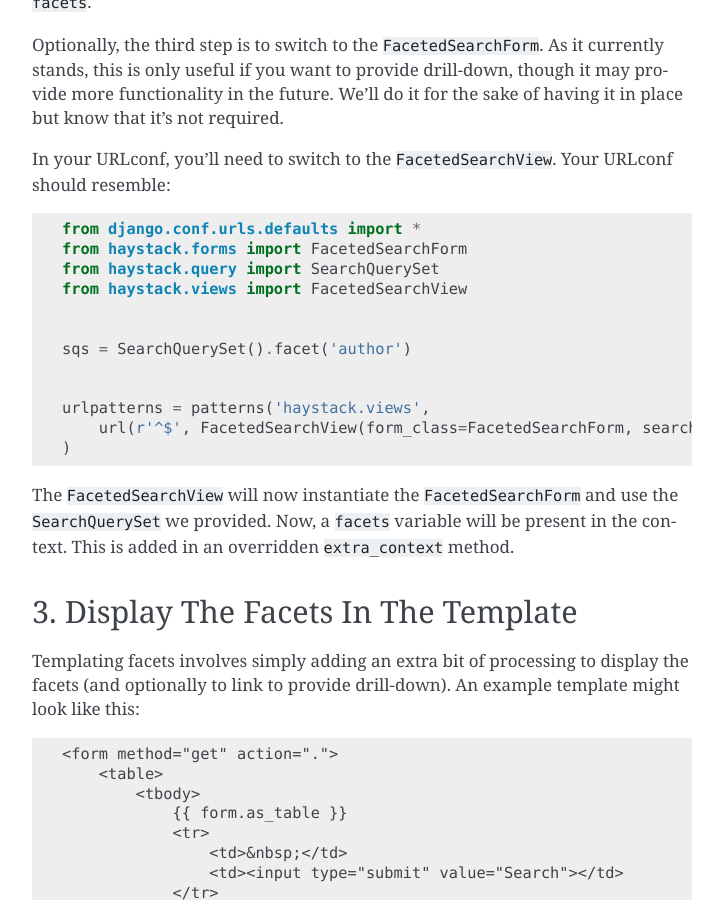
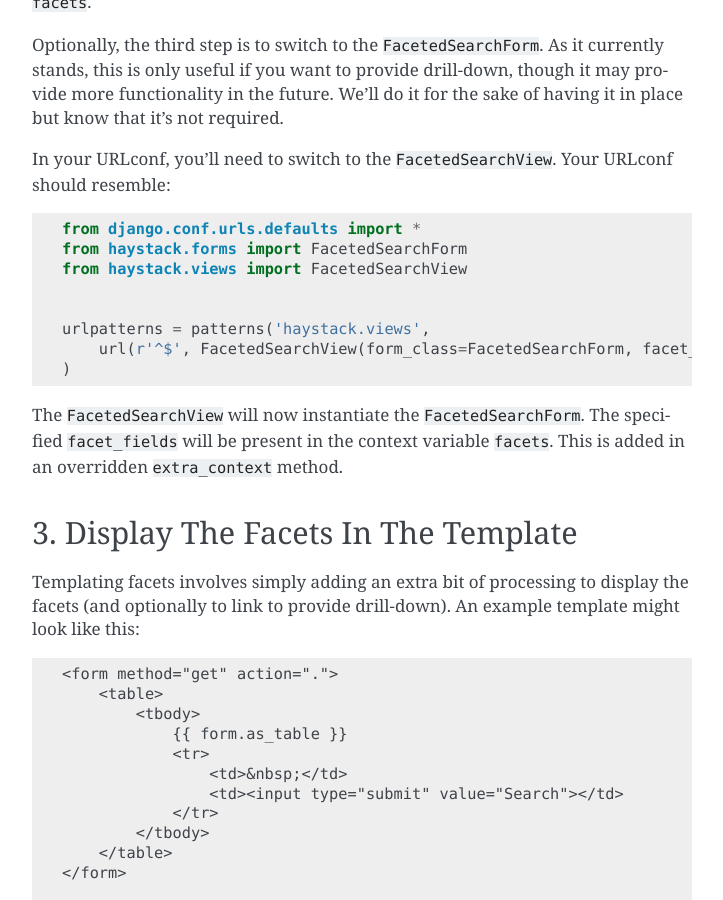
Before and after one commit to django-haystack/django-haystack, a Sphinx documentation site: the page built from docs/faceting.rst, in a window 1280 px wide and 900 px high, scrolled down 4346 px. Shown: the whole window, without its empty margins (388-1111 px from the left). Built offline with Sphinx 7.4.7, drawn with Linux system fonts in a browser that asks for light colours.

Commit message:
Updated documentation, facet_fields attribute

```diff
--- a/docs/faceting.rst
+++ b/docs/faceting.rst
@@ -213,20 +213,16 @@
 
     from django.conf.urls.defaults import *
     from haystack.forms import FacetedSearchForm
-    from haystack.query import SearchQuerySet
     from haystack.views import FacetedSearchView
 
 
-    sqs = SearchQuerySet().facet('author')
-
-
     urlpatterns = patterns('haystack.views',
-        url(r'^$', FacetedSearchView(form_class=FacetedSearchForm, searchqueryset=sqs), name='haystack_search'),
+        url(r'^$', FacetedSearchView(form_class=FacetedSearchForm, facet_fields=['author']), name='haystack_search'),
     )
 
-The ``FacetedSearchView`` will now instantiate the ``FacetedSearchForm`` and use
-the ``SearchQuerySet`` we provided. Now, a ``facets`` variable will be present
-in the context. This is added in an overridden ``extra_context`` method.
+The ``FacetedSearchView`` will now instantiate the ``FacetedSearchForm``.
+The specified ``facet_fields`` will be present in the context variable
+``facets``. This is added in an overridden ``extra_context`` method.
 
 
 3. Display The Facets In The Template
```
